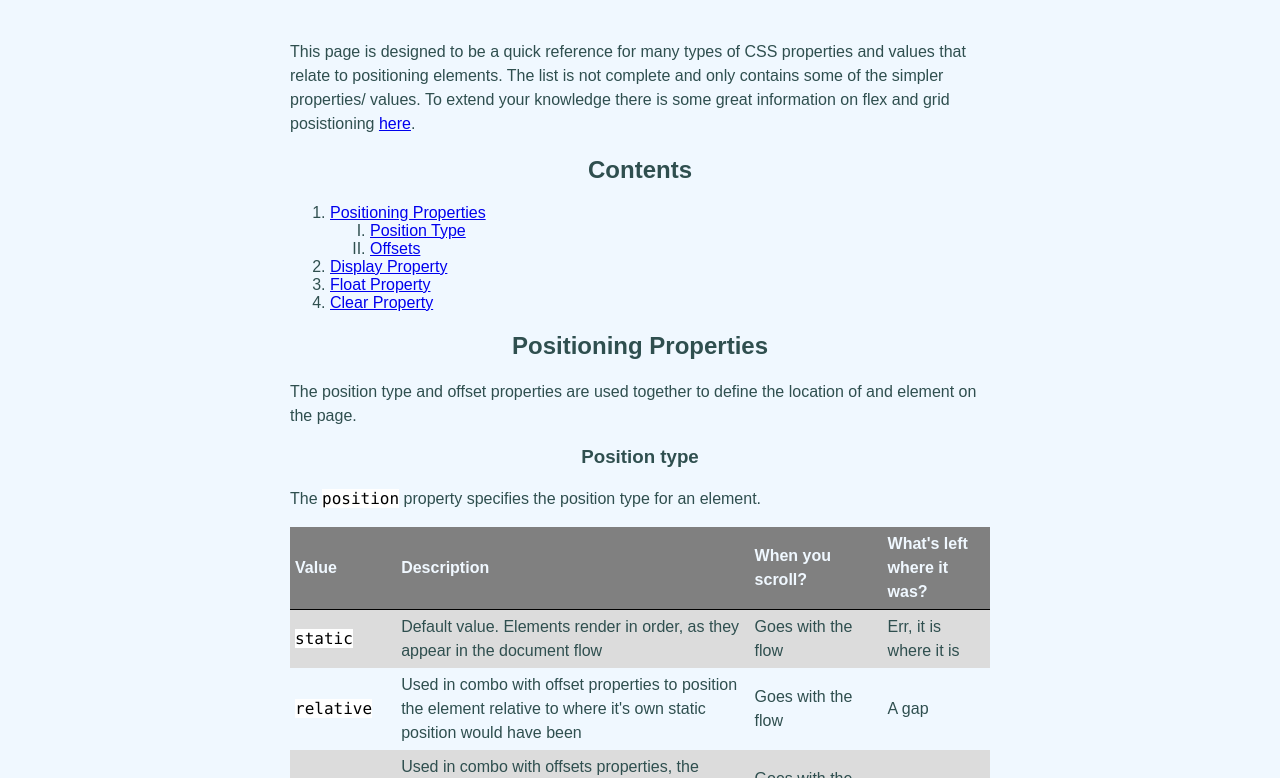
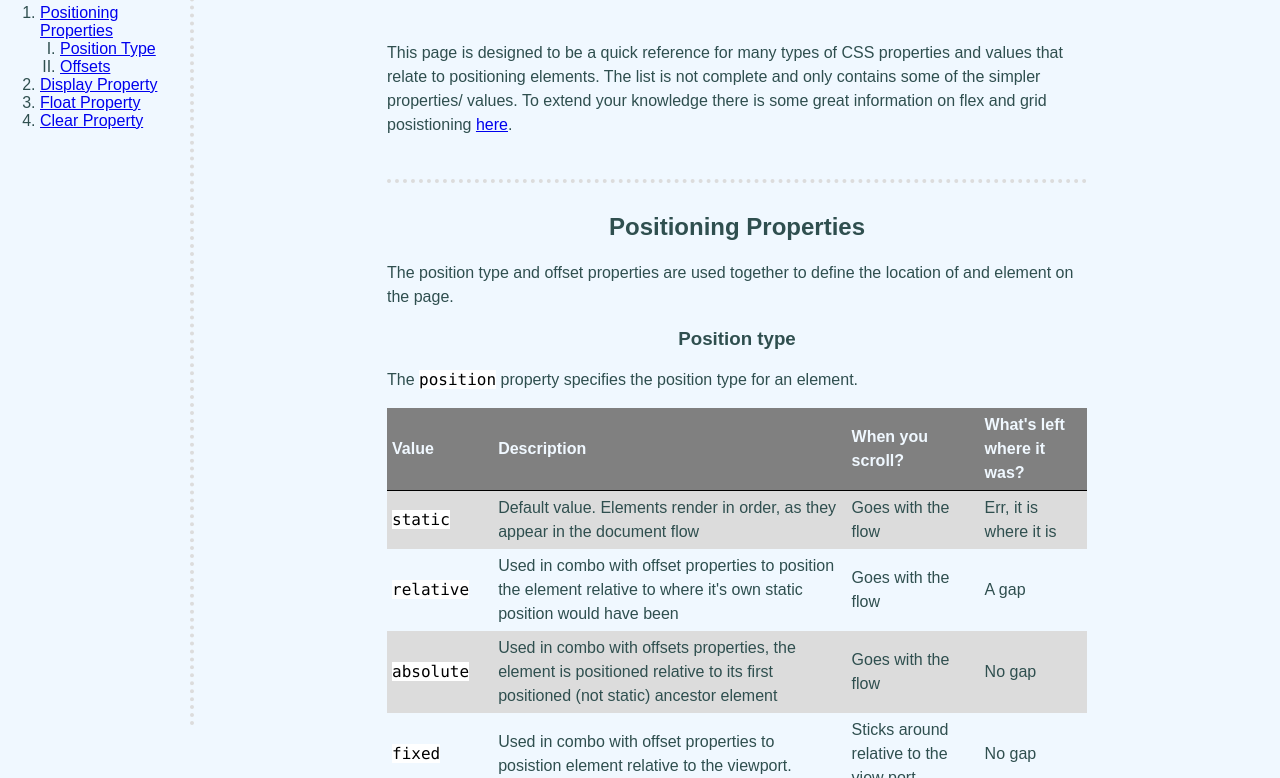
Before and after one commit to cestephens/my-cheatsheet, a plain HTML site: page index.html in a window 1280 px wide. Shown: the part 74-852 px from the top of the page. Drawn offline with Linux system fonts and the light colour scheme.

Commit message:
Add sidebar and styling

```diff
--- a/index.html
+++ b/index.html
@@ -8,12 +8,7 @@
     <link rel="stylesheet" href="style.css" />
   </head>
   <body>
-    <div class="content">
-      <h1>CSS Positioning and Display Reference</h1>
-    <br>
-    <p>
-      This page is designed to be a quick reference for many types of CSS properties and values that relate to positioning elements. The list is not complete and only contains some of the simpler properties/ values. To extend your knowledge there is some great information on flex and grid posistioning <a href="https://webdesign.tutsplus.com/articles/flexbox-vs-css-grid-which-should-you-use--cms-30184">here</a>.
-    </p>
+    <div class="main-content">
       <aside class="article-nav">
         <h2>Contents</h2>
         <ol>
@@ -29,17 +24,33 @@
           <li><a href="#clear-property">Clear Property</a></li>
         </ol>
       </aside>
+      <div class="content">
+        <h1>CSS Positioning and Display Reference</h1>
+        <br />
+        <p>
+          This page is designed to be a quick reference for many types of CSS
+          properties and values that relate to positioning elements. The list is
+          not complete and only contains some of the simpler properties/ values.
+          To extend your knowledge there is some great information on flex and
+          grid posistioning
+          <a
+            href="https://webdesign.tutsplus.com/articles/flexbox-vs-css-grid-which-should-you-use--cms-30184"
+            >here</a
+          >.
+        </p>
+        <br />
+        <hr>
         <section id="positioning-properties">
           <h2>Positioning Properties</h2>
           <p>
-        The position type and offset properties are used together to define the
-        location of and element on the page.
+            The position type and offset properties are used together to define
+            the location of and element on the page.
           </p>
           <section id="position-type">
             <h3>Position type</h3>
             <p>
-          The <code>position</code> property specifies the position type for an
-          element.
+              The <code>position</code> property specifies the position type for
+              an element.
             </p>
             <table>
               <thead>
@@ -54,8 +65,8 @@
                 <tr>
                   <td><code>static</code></td>
                   <td>
-                Default value. Elements render in order, as they appear in the
-                document flow
+                    Default value. Elements render in order, as they appear in
+                    the document flow
                   </td>
                   <td>Goes with the flow</td>
                   <td>Err, it is where it is</td>
@@ -72,8 +83,9 @@
                 <tr>
                   <td><code>absolute</code></td>
                   <td>
-                Used in combo with offsets properties, the element is positioned
-                relative to its first positioned (not static) ancestor element
+                    Used in combo with offsets properties, the element is
+                    positioned relative to its first positioned (not static)
+                    ancestor element
                   </td>
                   <td>Goes with the flow</td>
                   <td>No gap</td>
@@ -99,7 +111,7 @@
               </tbody>
             </table>
           </section>
-      <br>
+          <br />
           <section id="offsets">
             <h3>Offsets</h3>
             <p>
@@ -150,7 +162,8 @@
                 <tr>
                   <td><code>auto</code></td>
                   <td>
-                Lets the browser calculate the edge position. This is default
+                    Lets the browser calculate the edge position. This is
+                    default
                   </td>
                 </tr>
                 <tr>
@@ -170,11 +183,15 @@
               </tbody>
             </table>
           </section>
+          <br />
+          <hr>
         </section>
-    <br>
         <section id="display-property">
           <h2>Display Property</h2>
-       <p>The <code>display</code> property determine the type of block the element takes when rendered.</p>
+          <p>
+            The <code>display</code> property determine the type of block the
+            element takes when rendered.
+          </p>
           <table>
             <thead>
               <tr>
@@ -185,15 +202,27 @@
             <tbody>
               <tr>
                 <td><code>block</code></td>
-            <td>Displays an element as a block element (like <code>&lt;p&gt;</code>). It starts on a new line, and takes up the whole width</td>
+                <td>
+                  Displays an element as a block element (like
+                  <code>&lt;p&gt;</code>). It starts on a new line, and takes up
+                  the whole width
+                </td>
               </tr>
               <tr>
                 <td><code>inline</code></td>
-            <td>Displays an element as an inline element (like <code>&lt;span&gt;</code>). Any height and width properties will have no effect</td>
+                <td>
+                  Displays an element as an inline element (like
+                  <code>&lt;span&gt;</code>). Any height and width properties
+                  will have no effect
+                </td>
               </tr>
               <tr>
                 <td><code>inline-block</code></td>
-            <td>Displays an element as an inline-level block container. The element itself is formatted as an inline element, but you can apply height and width values</td>
+                <td>
+                  Displays an element as an inline-level block container. The
+                  element itself is formatted as an inline element, but you can
+                  apply height and width values
+                </td>
               </tr>
               <tr>
                 <td><code>none</code></td>
@@ -201,11 +230,15 @@
               </tr>
             </tbody>
           </table>
+          <br />
+          <hr>
         </section>
-    <br>
         <section id="float-property">
           <h2>Float Property</h2>
-        <p>The <code>float</code> property determines where an element will sit in its container.</p>
+          <p>
+            The <code>float</code> property determines where an element will sit
+            in its container.
+          </p>
           <table>
             <thead>
               <tr>
@@ -228,11 +261,15 @@
               </tr>
             </tbody>
           </table>
+          <br />
+          <hr>
         </section>
-    <br>
         <section id="clear-property">
           <h2>Clear Property</h2>
-        <p>The <code>clear</code> property specifies what should happen with the element that is next to a floating element.</p>
+          <p>
+            The <code>clear</code> property specifies what should happen with
+            the element that is next to a floating element.
+          </p>
           <table>
             <thead>
               <tr>
@@ -243,7 +280,10 @@
             <tbody>
               <tr>
                 <td><code>none</code></td>
-              <td>Default. The element is not pushed below left or right floated elements</td>
+                <td>
+                  Default. The element is not pushed below left or right floated
+                  elements
+                </td>
               </tr>
               <tr>
                 <td><code>left</code></td>
@@ -255,12 +295,17 @@
               </tr>
               <tr>
                 <td><code>both</code></td>
-              <td>The element is pushed below both left and right floated elements</td>
+                <td>
+                  The element is pushed below both left and right floated
+                  elements
+                </td>
               </tr>
             </tbody>
           </table>
+          <br />
+          <hr>
         </section>
       </div>
-
+    </div>
   </body>
 </html>
--- a/style.css
+++ b/style.css
@@ -1,14 +1,28 @@
 aside.article-nav {
-    //background-color: gainsboro;
+  background-color:aliceblue;
+  padding: 0px 20px;
+  height: 100vh;
+  max-width: 150px;
+  position: absolute;
+  left: 0;
+  top: 0;
+  position: -webkit-sticky; /* for Safari users */
+  position: sticky;
+  border-right: 4px dotted gainsboro;
 }
 
 body {
   font-family: Arial, Helvetica, sans-serif;
   background-color: aliceblue;
   color: darkslategray;
+  margin: 0;
+}
+
+div.content {
   max-width: 700px;
   margin-left: auto;
   margin-right: auto;
+  padding: 1px 20px;
 }
 
 code {
@@ -17,12 +31,20 @@ code {
   color: black;
 }
 
+hr {
+  border-top: 4px dotted gainsboro;
+  border-right-style: none;
+  border-bottom-style: none;
+  border-left-style: none;
+}
+
 h1 {
   text-align: center;
 }
 
 h2 {
   text-align: center;
+  margin-top: 30px;
 }
 
 h3 {
@@ -37,8 +59,16 @@ h5 {
   text-align: center;
 }
 
+.main-content {
+  display: flex;
+}
+
 p {
   line-height: 1.5;
+}
+
+ol {
+  padding-inline-start: 20px;
 }
 
 ol.sublist {
@@ -52,6 +82,7 @@ table {
   border-spacing: 0;
   line-height: 1.5;
   width: 100%;
+  margin-bottom: 10px;
 }
 
 tbody tr:nth-child(odd) {
```
Lines whose indentation alone changed are shown as unchanged.
